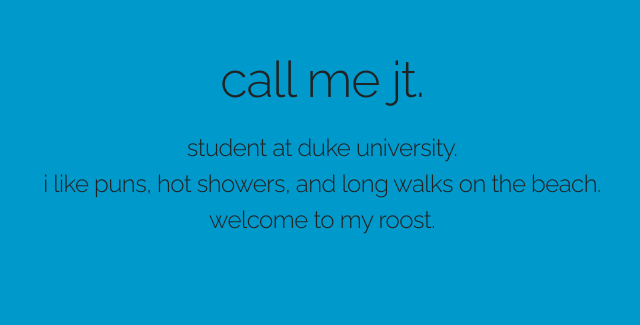
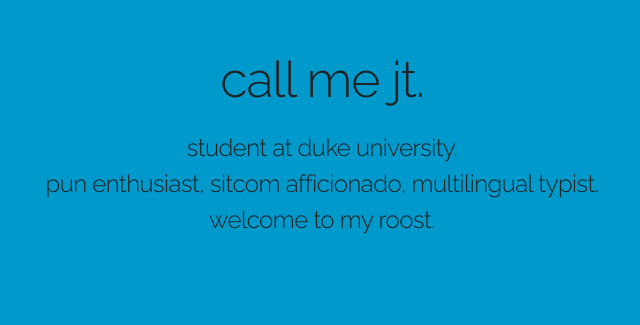
Before and after one commit to Tsengsation/Tsengsation.github.io, a plain HTML site: page index.html in a window 1280 px wide. Shown: the part 126-451 px from the top of the page, without its empty margins (318-958 px from the left). Drawn offline with nearby package versions, Linux system fonts and the light colour scheme.

Commit message:
updated description

```diff
--- a/index.html
+++ b/index.html
@@ -41,7 +41,7 @@
           <h1 class="intro-heading" id="hello">hello,</h1>
           <div id="welcome">
             <h1 class="intro-heading">call me jt.</h1>
-            <h5 class="intro-description" id="info">student at duke university.<br>i like puns, hot showers, and long walks on the beach.<br> welcome to my roost.</h5>
+            <h5 class="intro-description" id="info">student at duke university.<br>pun enthusiast, sitcom afficionado, multilingual typist.<br> welcome to my roost.</h5>
           </div>
         </div>
       </div>
```
